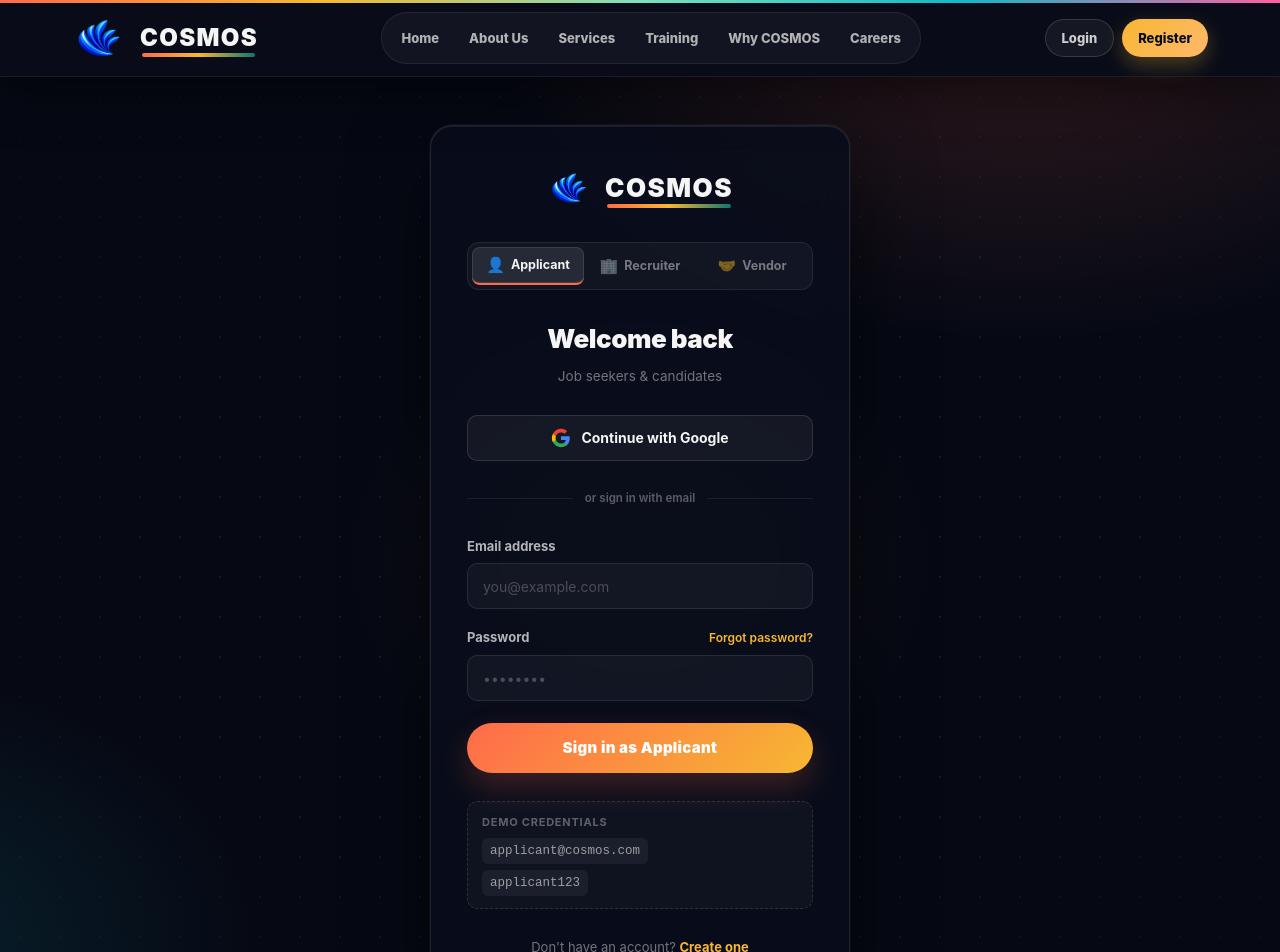
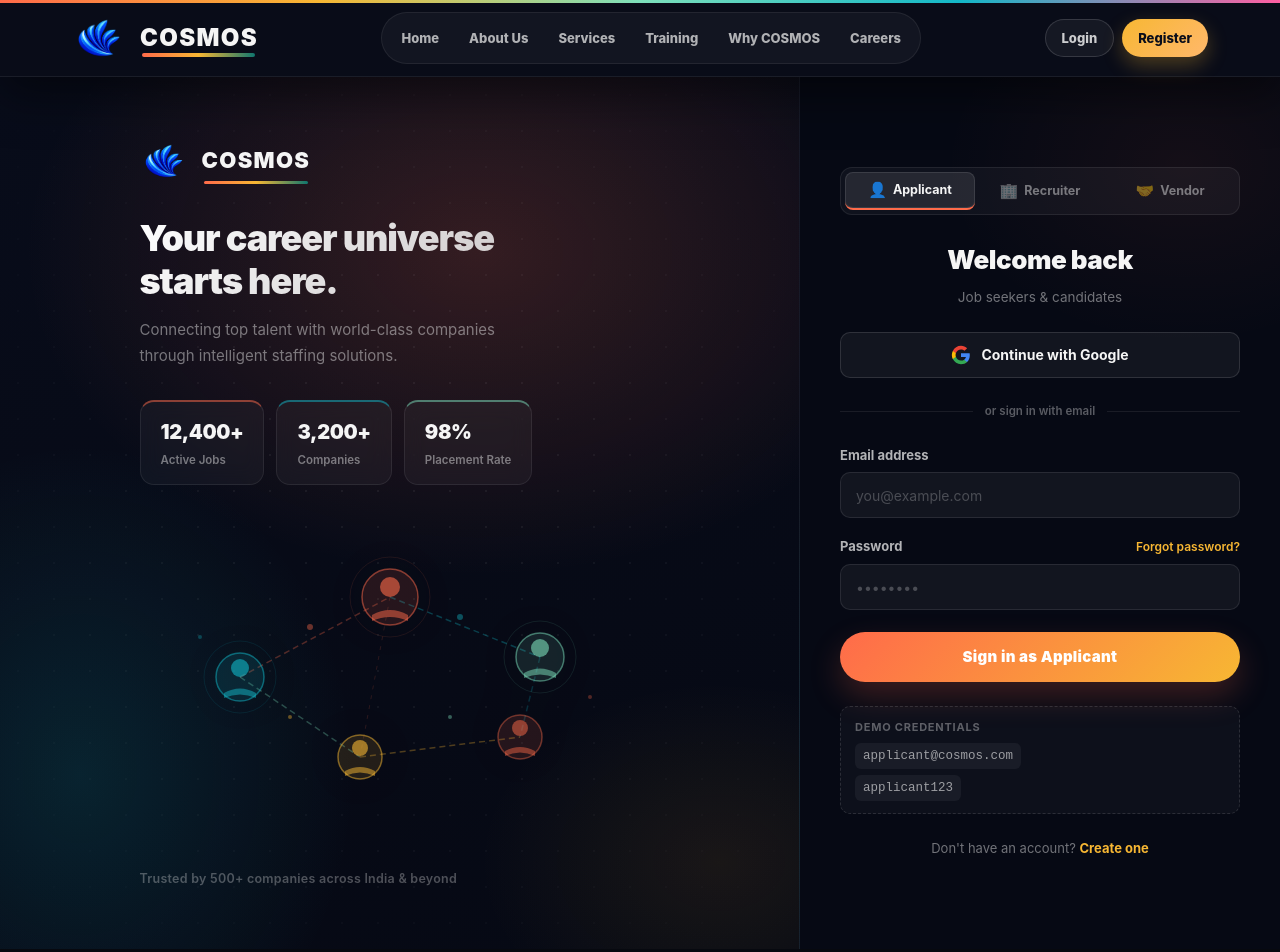
Before and after one commit to echosparkvfx-ctrl/cosmos-test, a React (Vite) app: page /login in a window 1280 px wide. Shown: the top 952 px of the page. Built offline with nearby package versions, Linux system fonts and the light colour scheme.

Commit message:
Redesign login page with split layout — illustration panel + form panel

```diff
--- a/src/components/Login.jsx
+++ b/src/components/Login.jsx
@@ -50,11 +50,101 @@
 
   return (
     <main className="authPage">
+
+      {/* ── Left panel — illustration ── */}
+      <div className="authIllustration">
+        <div className="illusInner">
+
+          {/* Logo */}
+          <a href="/" className="illusLogo">
+            <img src="/images/cosmos-logo-transparent.webp" alt="COSMOS" width="48" height="48" />
+            <span className="illusLogoText">COSMOS</span>
+          </a>
+
+          {/* Headline */}
+          <div className="illusHeadline">
+            <h2 className="illusTitle">Your career universe<br/>starts here.</h2>
+            <p className="illusDesc">Connecting top talent with world-class companies through intelligent staffing solutions.</p>
+          </div>
+
+          {/* Floating stat cards */}
+          <div className="illusCards">
+            <div className="illusCard illusCard1">
+              <span className="illusCardNum">12,400+</span>
+              <span className="illusCardLbl">Active Jobs</span>
+            </div>
+            <div className="illusCard illusCard2">
+              <span className="illusCardNum">3,200+</span>
+              <span className="illusCardLbl">Companies</span>
+            </div>
+            <div className="illusCard illusCard3">
+              <span className="illusCardNum">98%</span>
+              <span className="illusCardLbl">Placement Rate</span>
+            </div>
+          </div>
+
+          {/* SVG illustration — abstract people & network */}
+          <svg className="illusSvg" viewBox="0 0 500 320" fill="none" xmlns="http://www.w3.org/2000/svg">
+            {/* Connection lines */}
+            <line x1="100" y1="160" x2="250" y2="80"  stroke="rgba(255,107,74,0.3)"  strokeWidth="1.5" strokeDasharray="6 4"/>
+            <line x1="250" y1="80"  x2="400" y2="140" stroke="rgba(19,184,200,0.3)"  strokeWidth="1.5" strokeDasharray="6 4"/>
+            <line x1="100" y1="160" x2="220" y2="240" stroke="rgba(125,223,187,0.3)" strokeWidth="1.5" strokeDasharray="6 4"/>
+            <line x1="220" y1="240" x2="380" y2="220" stroke="rgba(247,183,51,0.3)"  strokeWidth="1.5" strokeDasharray="6 4"/>
+            <line x1="400" y1="140" x2="380" y2="220" stroke="rgba(19,184,200,0.2)"  strokeWidth="1.5" strokeDasharray="6 4"/>
+            <line x1="250" y1="80"  x2="220" y2="240" stroke="rgba(255,107,74,0.15)" strokeWidth="1"   strokeDasharray="4 6"/>
+
+            {/* Person nodes */}
+            {/* Center top */}
+            <circle cx="250" cy="80" r="28" fill="rgba(255,107,74,0.12)" stroke="rgba(255,107,74,0.5)" strokeWidth="1.5"/>
+            <circle cx="250" cy="70" r="10" fill="rgba(255,107,74,0.6)"/>
+            <path d="M232 98 Q250 88 268 98 L268 104 Q250 96 232 104Z" fill="rgba(255,107,74,0.5)"/>
+
+            {/* Left */}
+            <circle cx="100" cy="160" r="24" fill="rgba(19,184,200,0.12)" stroke="rgba(19,184,200,0.5)" strokeWidth="1.5"/>
+            <circle cx="100" cy="151" r="9"  fill="rgba(19,184,200,0.6)"/>
+            <path d="M84 176 Q100 167 116 176 L116 181 Q100 174 84 181Z" fill="rgba(19,184,200,0.5)"/>
+
+            {/* Right top */}
+            <circle cx="400" cy="140" r="24" fill="rgba(125,223,187,0.12)" stroke="rgba(125,223,187,0.5)" strokeWidth="1.5"/>
+            <circle cx="400" cy="131" r="9"  fill="rgba(125,223,187,0.6)"/>
+            <path d="M384 156 Q400 147 416 156 L416 161 Q400 154 384 161Z" fill="rgba(125,223,187,0.5)"/>
+
+            {/* Bottom left */}
+            <circle cx="220" cy="240" r="22" fill="rgba(247,183,51,0.12)" stroke="rgba(247,183,51,0.5)" strokeWidth="1.5"/>
+            <circle cx="220" cy="231" r="8"  fill="rgba(247,183,51,0.6)"/>
+            <path d="M205 254 Q220 246 235 254 L235 259 Q220 252 205 259Z" fill="rgba(247,183,51,0.5)"/>
+
+            {/* Bottom right */}
+            <circle cx="380" cy="220" r="22" fill="rgba(255,107,74,0.12)" stroke="rgba(255,107,74,0.4)" strokeWidth="1.5"/>
+            <circle cx="380" cy="211" r="8"  fill="rgba(255,107,74,0.5)"/>
+            <path d="M365 234 Q380 226 395 234 L395 239 Q380 232 365 239Z" fill="rgba(255,107,74,0.45)"/>
+
+            {/* Decorative rings */}
+            <circle cx="250" cy="80"  r="40" stroke="rgba(255,107,74,0.1)"  strokeWidth="1" fill="none"/>
+            <circle cx="100" cy="160" r="36" stroke="rgba(19,184,200,0.1)"  strokeWidth="1" fill="none"/>
+            <circle cx="400" cy="140" r="36" stroke="rgba(125,223,187,0.1)" strokeWidth="1" fill="none"/>
+
+            {/* Floating dots */}
+            <circle cx="170" cy="110" r="3" fill="rgba(255,107,74,0.4)"/>
+            <circle cx="320" cy="100" r="3" fill="rgba(19,184,200,0.4)"/>
+            <circle cx="150" cy="200" r="2" fill="rgba(247,183,51,0.4)"/>
+            <circle cx="310" cy="200" r="2" fill="rgba(125,223,187,0.4)"/>
+            <circle cx="450" cy="180" r="2" fill="rgba(255,107,74,0.3)"/>
+            <circle cx="60"  cy="120" r="2" fill="rgba(19,184,200,0.3)"/>
+          </svg>
+
+          {/* Bottom tagline */}
+          <p className="illusFooter">Trusted by 500+ companies across India & beyond</p>
+        </div>
+      </div>
+
+      {/* ── Right panel — form ── */}
+      <div className="authFormPanel">
         <div className="authCard">
 
-        {/* ── Logo ── */}
-        <a href="/#home" className="authLogo">
-          <img src="/images/cosmos-logo-transparent.webp" alt="COSMOS" width="44" height="44" />
+          {/* ── Logo (mobile only) ── */}
+          <a href="/#home" className="authLogoMobile">
+            <img src="/images/cosmos-logo-transparent.webp" alt="COSMOS" width="36" height="36" />
             <span className="authBrand">COSMOS</span>
           </a>
 
@@ -105,15 +195,9 @@
             <div className="fieldGroup">
               <label className="fieldLabel" htmlFor="email">Email address</label>
               <input
-              id="email"
-              name="email"
-              type="email"
-              autoComplete="email"
-              required
-              placeholder="you@example.com"
-              className="fieldInput"
-              value={form.email}
-              onChange={handleChange}
+                id="email" name="email" type="email" autoComplete="email" required
+                placeholder="you@example.com" className="fieldInput"
+                value={form.email} onChange={handleChange}
               />
             </div>
 
@@ -123,26 +207,15 @@
                 <a href="#" className="fieldLink">Forgot password?</a>
               </div>
               <input
-              id="password"
-              name="password"
-              type="password"
-              autoComplete="current-password"
-              required
-              placeholder="••••••••"
-              className="fieldInput"
-              value={form.password}
-              onChange={handleChange}
+                id="password" name="password" type="password" autoComplete="current-password" required
+                placeholder="••••••••" className="fieldInput"
+                value={form.password} onChange={handleChange}
               />
             </div>
 
             {error && <div className="authError">{error}</div>}
 
-          <button
-            type="submit"
-            className="authSubmit"
-            disabled={loading}
-            style={{ "--btn-color": current.accent }}
-          >
+            <button type="submit" className="authSubmit" disabled={loading} style={{ "--btn-color": current.accent }}>
               {loading ? "Signing in…" : `Sign in as ${current.label}`}
             </button>
           </form>
@@ -168,95 +241,191 @@
             </p>
           )}
         </div>
+      </div>
 
       <style>{`
         .authPage {
           min-height: calc(100vh - 76px);
           display: flex;
+          align-items: stretch;
+          background: #060914;
+          overflow: hidden;
+        }
+
+        /* ══════════════════════════════
+           LEFT ILLUSTRATION PANEL
+        ══════════════════════════════ */
+        .authIllustration {
+          flex: 1;
+          position: relative;
+          display: flex;
           align-items: center;
           justify-content: center;
-          padding: 48px 20px;
-          position: relative;
+          padding: 60px 48px;
+          background:
+            radial-gradient(ellipse 700px 500px at 60% 20%, rgba(255,107,74,0.18) 0%, transparent 65%),
+            radial-gradient(ellipse 500px 600px at 10% 80%, rgba(19,184,200,0.14) 0%, transparent 55%),
+            radial-gradient(ellipse 400px 300px at 90% 90%, rgba(247,183,51,0.08) 0%, transparent 60%),
+            linear-gradient(160deg, #080c1a 0%, #060914 100%);
+          border-right: 1px solid rgba(255,255,255,0.06);
           overflow: hidden;
-          background: #060914;
         }
 
-        .authPage::before {
+        .authIllustration::before {
           content: "";
           position: absolute;
           inset: 0;
-          background:
-            radial-gradient(ellipse 900px 600px at 80% -10%, rgba(255,107,74,0.18) 0%, transparent 60%),
-            radial-gradient(ellipse 700px 500px at -10% 90%, rgba(19,184,200,0.14) 0%, transparent 55%),
-            radial-gradient(ellipse 500px 400px at 50% 50%, rgba(247,183,51,0.06) 0%, transparent 60%);
-          pointer-events: none;
+          background-image: radial-gradient(circle, rgba(255,255,255,0.055) 1px, transparent 1px);
+          background-size: 36px 36px;
+          mask-image: radial-gradient(ellipse 90% 90% at 50% 50%, black 20%, transparent 80%);
         }
 
-        .authPage::after {
+        .illusInner {
+          position: relative;
+          z-index: 1;
+          max-width: 520px;
+          width: 100%;
+          display: flex;
+          flex-direction: column;
+          gap: 32px;
+        }
+
+        .illusLogo {
+          display: flex;
+          align-items: center;
+          gap: 14px;
+          text-decoration: none;
+        }
+
+        .illusLogoText {
+          font-size: 22px;
+          font-weight: 950;
+          letter-spacing: 0.06em;
+          color: #f5f5f5;
+          text-transform: uppercase;
+          position: relative;
+        }
+
+        .illusLogoText::after {
           content: "";
           position: absolute;
-          inset: 0;
-          background-image:
-            radial-gradient(circle, rgba(255,255,255,0.08) 1px, transparent 1px);
-          background-size: 40px 40px;
-          mask-image: radial-gradient(ellipse 80% 80% at 50% 50%, black 30%, transparent 100%);
-          pointer-events: none;
+          left: 2px; right: 2px; bottom: -5px;
+          height: 3px;
+          border-radius: 999px;
+          background: linear-gradient(90deg, #ff6b4a, #f7b733, #0f766e);
+        }
+
+        .illusHeadline {}
+
+        .illusTitle {
+          margin: 0 0 14px;
+          font-size: 36px;
+          font-weight: 950;
+          line-height: 1.2;
+          letter-spacing: -0.03em;
+          color: #f5f5f5;
+          background: linear-gradient(135deg, #ffffff 0%, rgba(245,245,245,0.7) 100%);
+          -webkit-background-clip: text;
+          -webkit-text-fill-color: transparent;
+          background-clip: text;
+        }
+
+        .illusDesc {
+          margin: 0;
+          font-size: 15px;
+          color: rgba(245,245,245,0.45);
+          line-height: 1.7;
+          max-width: 380px;
+        }
+
+        /* Stat cards */
+        .illusCards {
+          display: flex;
+          gap: 12px;
+          flex-wrap: wrap;
+        }
+
+        .illusCard {
+          display: flex;
+          flex-direction: column;
+          gap: 3px;
+          padding: 14px 20px;
+          border-radius: 14px;
+          background: rgba(255,255,255,0.04);
+          border: 1px solid rgba(255,255,255,0.08);
+          backdrop-filter: blur(10px);
+          transition: transform 0.2s, border-color 0.2s;
+        }
+
+        .illusCard:hover { transform: translateY(-2px); }
+
+        .illusCard1 { border-top: 2px solid rgba(255,107,74,0.5); }
+        .illusCard2 { border-top: 2px solid rgba(19,184,200,0.5); }
+        .illusCard3 { border-top: 2px solid rgba(125,223,187,0.5); }
+
+        .illusCardNum {
+          font-size: 20px;
+          font-weight: 950;
+          color: #f5f5f5;
+          letter-spacing: -0.02em;
+        }
+
+        .illusCardLbl {
+          font-size: 11.5px;
+          color: rgba(245,245,245,0.45);
+          font-weight: 600;
+        }
+
+        /* SVG illustration */
+        .illusSvg {
+          width: 100%;
+          max-width: 500px;
+          height: auto;
+          filter: drop-shadow(0 0 30px rgba(255,107,74,0.08));
+        }
+
+        .illusFooter {
+          margin: 0;
+          font-size: 12.5px;
+          color: rgba(245,245,245,0.3);
+          font-weight: 600;
+          letter-spacing: 0.02em;
+        }
+
+        /* ══════════════════════════════
+           RIGHT FORM PANEL
+        ══════════════════════════════ */
+        .authFormPanel {
+          width: 480px;
+          flex-shrink: 0;
+          display: flex;
+          align-items: center;
+          justify-content: center;
+          padding: 48px 40px;
+          background:
+            radial-gradient(ellipse 400px 300px at 80% 10%, rgba(255,107,74,0.06) 0%, transparent 60%),
+            #07091499;
         }
 
         .authCard {
           width: 100%;
-          max-width: 420px;
-          padding: 40px 36px 36px;
-          border-radius: 22px;
-          background: rgba(10, 14, 28, 0.85);
-          border: 1px solid rgba(255, 255, 255, 0.1);
-          box-shadow:
-            0 32px 80px rgba(0,0,0,0.6),
-            0 0 0 1px rgba(255,255,255,0.04),
-            inset 0 1px 0 rgba(255,255,255,0.07);
-          backdrop-filter: blur(20px);
           display: flex;
           flex-direction: column;
-          gap: 28px;
-          position: relative;
-          z-index: 1;
+          gap: 24px;
         }
 
-        /* ── Logo ── */
-        .authLogo {
-          display: flex;
+        /* Mobile logo — hidden on desktop */
+        .authLogoMobile {
+          display: none;
           align-items: center;
+          gap: 12px;
+          text-decoration: none;
           justify-content: center;
-          gap: 14px;
-          text-decoration: none;
-          padding-bottom: 4px;
-        }
-
-        .authBrand {
-          position: relative;
-          font-size: 26px;
-          font-weight: 950;
-          letter-spacing: 0.055em;
-          line-height: 1;
-          color: #f5f5f5;
-          text-transform: uppercase;
-        }
-
-        .authBrand::after {
-          content: "";
-          position: absolute;
-          left: 2px;
-          right: 2px;
-          bottom: -7px;
-          height: 4px;
-          border-radius: 999px;
-          background: linear-gradient(90deg, #ff6b4a, #f7b733, #0f766e);
         }
 
         /* ── Role tabs ── */
         .roleTabs {
           display: flex;
-          gap: 0;
           background: rgba(255,255,255,0.04);
           border: 1px solid rgba(255,255,255,0.08);
           border-radius: 12px;
@@ -278,6 +447,7 @@
           font-weight: 750;
           cursor: pointer;
           transition: all 0.2s ease;
+          font-family: inherit;
         }
 
         .roleTab:hover {
@@ -292,14 +462,10 @@
           border-bottom: 2px solid var(--tab-color, #ff6b4a);
         }
 
-        .roleTabIcon {
-          font-size: 15px;
-        }
+        .roleTabIcon { font-size: 15px; }
 
         /* ── Heading ── */
-        .authHeading {
-          text-align: center;
-        }
+        .authHeading { text-align: center; }
 
         .authTitle {
           margin: 0 0 6px;
@@ -340,65 +506,21 @@
           transform: translateY(-1px);
         }
 
-        .googleIcon {
-          width: 20px;
-          height: 20px;
-          flex-shrink: 0;
-        }
+        .googleIcon { width: 20px; height: 20px; flex-shrink: 0; }
 
         /* ── Divider ── */
-        .divider {
-          display: flex;
-          align-items: center;
-          gap: 12px;
-        }
-
-        .dividerLine {
-          flex: 1;
-          height: 1px;
-          background: rgba(255,255,255,0.08);
-        }
-
-        .dividerText {
-          font-size: 11.5px;
-          color: rgba(245,245,245,0.35);
-          font-weight: 600;
-          white-space: nowrap;
-        }
+        .divider { display: flex; align-items: center; gap: 12px; }
+        .dividerLine { flex: 1; height: 1px; background: rgba(255,255,255,0.08); }
+        .dividerText { font-size: 11.5px; color: rgba(245,245,245,0.35); font-weight: 600; white-space: nowrap; }
 
         /* ── Form ── */
-        .authForm {
-          display: flex;
-          flex-direction: column;
-          gap: 18px;
-        }
+        .authForm { display: flex; flex-direction: column; gap: 18px; }
+        .fieldGroup { display: flex; flex-direction: column; gap: 7px; }
+        .fieldLabelRow { display: flex; align-items: center; justify-content: space-between; }
 
-        .fieldGroup {
-          display: flex;
-          flex-direction: column;
-          gap: 7px;
-        }
+        .fieldLabel { font-size: 13px; font-weight: 700; color: rgba(245,245,245,0.72); }
 
-        .fieldLabelRow {
-          display: flex;
-          align-items: center;
-          justify-content: space-between;
-        }
-
-        .fieldLabel {
-          font-size: 13px;
-          font-weight: 700;
-          color: rgba(245,245,245,0.72);
-        }
-
-        .fieldLink {
-          font-size: 12px;
-          color: #f7b733;
-          text-decoration: none;
-          font-weight: 600;
-          transition: color 0.18s;
-        }
-
+        .fieldLink { font-size: 12px; color: #f7b733; text-decoration: none; font-weight: 600; transition: color 0.18s; }
         .fieldLink:hover { color: #ff6b4a; }
 
         .fieldInput {
@@ -407,7 +529,7 @@
           padding: 0 15px;
           border-radius: 10px;
           border: 1px solid rgba(255,255,255,0.09);
-          background: rgba(255,255,255,0.04);
+          background: rgba(255,255,255,0.05);
           color: #f5f5f5;
           font-size: 14px;
           outline: none;
@@ -434,6 +556,7 @@
           box-shadow: 0 14px 32px rgba(255,107,74,0.22);
           transition: transform 0.2s, box-shadow 0.2s, opacity 0.2s;
           margin-top: 4px;
+          font-family: inherit;
         }
 
         .authSubmit:hover:not(:disabled) {
@@ -481,7 +604,6 @@
           width: fit-content;
         }
 
-        /* ── Register link ── */
         .authSwitch {
           margin: 0;
           text-align: center;
@@ -498,8 +620,20 @@
 
         .authSwitchLink:hover { color: #ff6b4a; }
 
+        /* ── Responsive ── */
+        @media (max-width: 900px) {
+          .authIllustration { display: none; }
+          .authFormPanel {
+            width: 100%;
+            padding: 48px 20px;
+            background: #060914;
+          }
+          .authLogoMobile { display: flex; }
+          .authCard { max-width: 420px; margin: 0 auto; }
+        }
+
         @media (max-width: 480px) {
-          .authCard { padding: 30px 20px 28px; }
+          .authFormPanel { padding: 32px 16px; }
           .roleTab { font-size: 11.5px; gap: 4px; }
         }
       `}</style>
```
Lines whose indentation alone changed are shown as unchanged.
